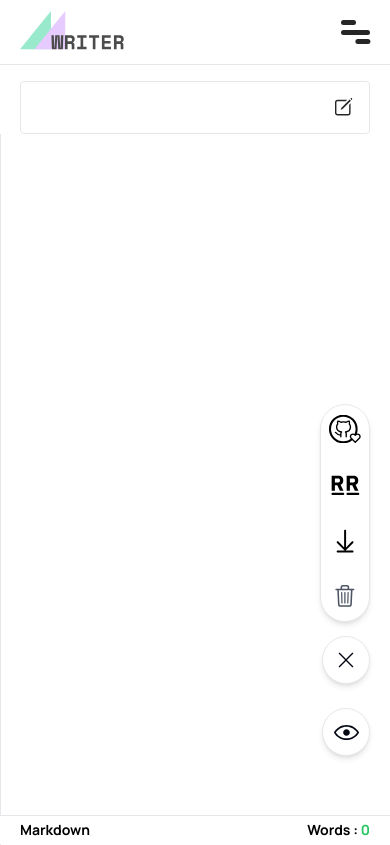
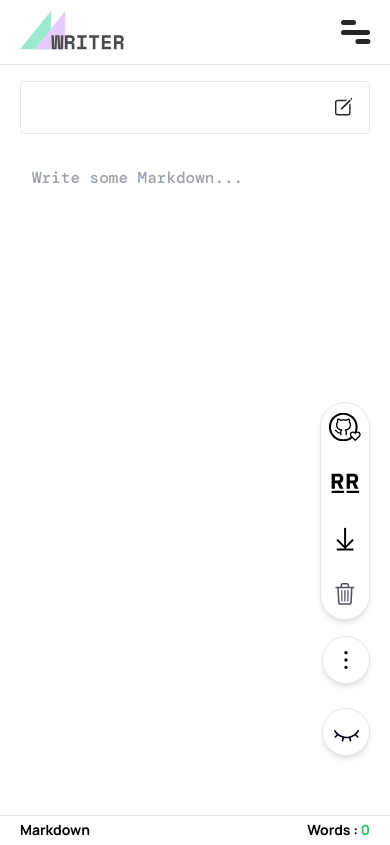
Before and after one commit to nabeelcodes/markedwriter, a React (Vite) app: page /1 in a window 390 px wide. Both pictures are taken after a click on the button 346 px from the left and 660 px from the top of the page. Built offline with nearby package versions, Linux system fonts and the light colour scheme.

Commit message:
Made `MobileSidebarMenu` a radix component.
- Added necessary `forwardRef()` to a few RFCs for supporting Radix Dropdown.
- Other minor changes and improvements.

```diff
--- a/src/components/Markdowns/MarkdownInput.tsx
+++ b/src/components/Markdowns/MarkdownInput.tsx
@@ -42,7 +42,7 @@
           /* Styles to apply when Markdown Display pane is hidden 👇 */
           /* paneVisible : initially TRUE on app load */
           "md:max-w-4xl md:dark:bg-neutral-800":
-            !paneVisible.markdownPaneVisible,
+            !paneVisible.markdownPaneVisibility,
         }
       )}
       id="editor"
--- a/src/components/Sidebar/ClearAllButton.tsx
+++ b/src/components/Sidebar/ClearAllButton.tsx
@@ -1,6 +1,6 @@
 import * as RadixDialog from "@radix-ui/react-dialog";
 import { useParams } from "react-router-dom";
-import { useMemo, useState } from "react";
+import { forwardRef, useMemo, useState } from "react";
 import { useAtom } from "jotai";
 import { appDataAtom } from "../../store/appState";
 import { getCurrentPost } from "../../lib/getCurrentPost";
@@ -12,7 +12,10 @@
   onMobile?: boolean;
 };
 
-export const ClearAllButton = ({ onMobile }: ClearAllButtonProps) => {
+type Ref = HTMLButtonElement;
+
+export const ClearAllButton = forwardRef<Ref, ClearAllButtonProps>(
+  ({ onMobile }, forwardedRef) => {
     const { id } = useParams();
     const [appData, setAppData] = useAtom(appDataAtom);
     const [radixDialogOpen, setRadixDialogOpen] = useState(false);
@@ -34,9 +37,12 @@
     };
 
     return (
-    <RadixDialog.Root open={radixDialogOpen} onOpenChange={setRadixDialogOpen}>
+      <RadixDialog.Root
+        open={radixDialogOpen}
+        onOpenChange={setRadixDialogOpen}>
         <RadixDialog.Trigger asChild>
           <button
+            ref={forwardedRef}
             className={cn(
               "group relative grid aspect-square h-12 place-content-center rounded border shadow-sm dark:border-red-600 dark:bg-red-600/10",
               "hover:xl:shadow-md dark:hover:xl:shadow-red-800",
@@ -116,4 +122,5 @@
         </RadixDialog.Portal>
       </RadixDialog.Root>
     );
-};
+  }
+);
--- a/src/components/Sidebar/DownloadButton.tsx
+++ b/src/components/Sidebar/DownloadButton.tsx
@@ -1,3 +1,4 @@
+import { forwardRef } from "react";
 import { useParams } from "react-router-dom";
 import { useAtom } from "jotai";
 import { appDataAtom } from "../../store/appState";
@@ -10,7 +11,10 @@
   onMobile?: boolean;
 };
 
-export const DownloadButton = ({ onMobile }: DownloadButtonProps) => {
+type Ref = HTMLButtonElement;
+
+export const DownloadButton = forwardRef<Ref, DownloadButtonProps>(
+  ({ onMobile }, forwardedRef) => {
     const { id: pageId } = useParams();
     const [appData] = useAtom(appDataAtom);
     const currentPost = getCurrentPost(appData, pageId);
@@ -36,6 +40,7 @@
 
     return (
       <SidebarButton
+        ref={forwardedRef}
         onMobile={onMobile}
         className="group relative"
         onClick={handleDownload}>
@@ -52,4 +57,5 @@
         <DownloadIcon />
       </SidebarButton>
     );
-};
+  }
+);
--- a/src/components/Sidebar/GFMButton.tsx
+++ b/src/components/Sidebar/GFMButton.tsx
@@ -3,16 +3,21 @@
 import { SidebarButton } from "./SidebarButton";
 import { GFMLogo } from "../../assets/GFMLogo";
 import { cn } from "../../lib/classNameHelper";
+import { forwardRef } from "react";
 
 type GFMButtonProps = {
   onMobile?: boolean;
 };
 
-export const GFMButton = ({ onMobile }: GFMButtonProps) => {
+type Ref = HTMLButtonElement;
+
+export const GFMButton = forwardRef<Ref, GFMButtonProps>(
+  ({ onMobile }, forwardedRef) => {
     const [gfmState, setGFM] = useAtom(GFMAtom);
 
     return (
       <SidebarButton
+        ref={forwardedRef}
         onMobile={onMobile}
         className="group relative"
         onClick={() => setGFM((prevState) => !prevState)}>
@@ -29,4 +34,5 @@
         <GFMLogo />
       </SidebarButton>
     );
-};
+  }
+);
--- a/src/components/Sidebar/MobileSidebar.tsx
+++ b/src/components/Sidebar/MobileSidebar.tsx
@@ -1,41 +1,11 @@
-import { useState } from "react";
-import { SidebarButton } from "./SidebarButton";
-import { GFMButton } from "./GFMButton";
-import { RRButton } from "./RRButton";
-import { DownloadButton } from "./DownloadButton";
-import { ClearAllButton } from "./ClearAllButton";
+import { MobileSidebarMenu } from "./MobileSidebarMenu";
 import { PaneVisibilityButton } from "./PaneVisibilityButton";
-import { CloseIconMobileSidebar } from "../../assets/CloseIconSVG";
-import { MenuIcon } from "../../assets/MenuIconSVG";
-import { cn } from "../../lib/classNameHelper";
 
 export const MobileSidebar = () => {
-  const [visible, setVisible] = useState(false);
-
   return (
-    <section className="fixed bottom-[5.5rem] right-[1.25rem] z-40 xl:hidden">
+    <section className="fixed bottom-[5.5rem] right-[1.25rem] z-20 xl:hidden">
       <div className="relative mb-6">
-        <div
-          className={cn(
-            "md:frosted-glass-bg",
-            "pointer-events-none absolute right-0 mb-4 flex flex-col gap-y-2 rounded-full border bg-white opacity-0 shadow-md dark:border-neutral-600 dark:bg-neutral-800",
-            "-translate-y-[9rem] transition",
-            {
-              "pointer-events-auto -translate-y-[14.5rem] opacity-100": visible,
-            }
-          )}>
-          <GFMButton onMobile />
-          <RRButton onMobile />
-          <DownloadButton onMobile />
-          <ClearAllButton onMobile />
-        </div>
-
-        {/* Menu Toggle Button 👇 */}
-        <SidebarButton
-          className="md:frosted-glass-bg bg-white dark:bg-neutral-800"
-          onClick={() => setVisible((prevState) => !prevState)}>
-          {visible ? <CloseIconMobileSidebar /> : <MenuIcon />}
-        </SidebarButton>
+        <MobileSidebarMenu />
       </div>
 
       <PaneVisibilityButton />
--- /dev/null
+++ b/src/components/Sidebar/MobileSidebarMenu.tsx
@@ -0,0 +1,58 @@
+import * as RadixDropdownMenu from "@radix-ui/react-dropdown-menu";
+import { useState } from "react";
+import { SidebarButton } from "./SidebarButton";
+import { CloseIconMobileSidebar } from "../../assets/CloseIconSVG";
+import { MenuIcon } from "../../assets/MenuIconSVG";
+import { GFMButton } from "./GFMButton";
+import { RRButton } from "./RRButton";
+import { DownloadButton } from "./DownloadButton";
+import { ClearAllButton } from "./ClearAllButton";
+import { cn } from "../../lib/classNameHelper";
+
+export const MobileSidebarMenu = () => {
+  const [visible, setVisible] = useState(false);
+
+  return (
+    <RadixDropdownMenu.Root>
+      <RadixDropdownMenu.Trigger asChild>
+        <SidebarButton
+          className="md:frosted-glass-bg bg-white dark:bg-neutral-800"
+          onClick={() => setVisible((prevState) => !prevState)}>
+          {visible ? <CloseIconMobileSidebar /> : <MenuIcon />}
+        </SidebarButton>
+      </RadixDropdownMenu.Trigger>
+
+      <RadixDropdownMenu.Portal>
+        <RadixDropdownMenu.Content align="end" asChild>
+          <div
+            className={cn(
+              "md:frosted-glass-bg",
+              "absolute bottom-16 right-0 z-20 flex flex-col gap-y-2 rounded-full border bg-white shadow-md dark:border-neutral-600 dark:bg-neutral-800"
+            )}>
+            <RadixDropdownMenu.Item
+              asChild
+              onSelect={(event) => event.preventDefault()}>
+              <GFMButton onMobile />
+            </RadixDropdownMenu.Item>
+
+            <RadixDropdownMenu.Item
+              asChild
+              onSelect={(event) => event.preventDefault()}>
+              <RRButton onMobile />
+            </RadixDropdownMenu.Item>
+
+            <RadixDropdownMenu.Item asChild>
+              <DownloadButton onMobile />
+            </RadixDropdownMenu.Item>
+
+            <RadixDropdownMenu.Item
+              asChild
+              onSelect={(event) => event.preventDefault()}>
+              <ClearAllButton onMobile />
+            </RadixDropdownMenu.Item>
+          </div>
+        </RadixDropdownMenu.Content>
+      </RadixDropdownMenu.Portal>
+    </RadixDropdownMenu.Root>
+  );
+};
--- a/src/components/Sidebar/PaneVisibilityButton.tsx
+++ b/src/components/Sidebar/PaneVisibilityButton.tsx
@@ -5,18 +5,18 @@
 import { cn } from "../../lib/classNameHelper";
 
 export const PaneVisibilityButton = () => {
-  const [paneVisible, setPaneVisible] = useAtom(visibilityAtom);
+  const [paneVisibility, setPaneVisible] = useAtom(visibilityAtom);
 
   const toggleHandler = () => {
     setPaneVisible((prevState) =>
       window.innerWidth < 1280
         ? {
-            editingPaneVisible: prevState.markdownPaneVisible ? true : false,
-            markdownPaneVisible: !prevState.markdownPaneVisible,
+            editingPaneVisibility: !prevState.editingPaneVisibility,
+            markdownPaneVisibility: !prevState.markdownPaneVisibility,
           }
         : {
-            editingPaneVisible: true,
-            markdownPaneVisible: !prevState.markdownPaneVisible,
+            editingPaneVisibility: true,
+            markdownPaneVisibility: !prevState.markdownPaneVisibility,
           }
     );
   };
@@ -32,11 +32,15 @@
           "dark:border-neutral-600 dark:bg-neutral-800 dark:text-green-500",
           "translate-x-14 translate-y-3 opacity-0 transition group-hover:translate-y-0 group-hover:opacity-100"
         )}>
-        {paneVisible.markdownPaneVisible ? "Hide" : "Show"} Markdown display
-        pane
+        {paneVisibility.markdownPaneVisibility ? "Hide" : "Show"} Markdown
+        display pane
       </span>
 
-      {paneVisible.markdownPaneVisible ? <EyeIconOpen /> : <EyeIconClosed />}
+      {paneVisibility.markdownPaneVisibility ? (
+        <EyeIconOpen />
+      ) : (
+        <EyeIconClosed />
+      )}
     </SidebarButton>
   );
 };
--- a/src/components/Sidebar/RRButton.tsx
+++ b/src/components/Sidebar/RRButton.tsx
@@ -1,3 +1,4 @@
+import { forwardRef } from "react";
 import { useAtom } from "jotai";
 import { RRAtom } from "../../store/appState";
 import { SidebarButton } from "./SidebarButton";
@@ -8,11 +9,15 @@
   onMobile?: boolean;
 };
 
-export const RRButton = ({ onMobile }: RRButtonProps) => {
+type Ref = HTMLButtonElement;
+
+export const RRButton = forwardRef<Ref, RRButtonProps>(
+  ({ onMobile }, forwardedRef) => {
     const [rrState, setRR] = useAtom(RRAtom);
 
     return (
       <SidebarButton
+        ref={forwardedRef}
         onMobile={onMobile}
         className="group relative"
         onClick={() => setRR((prevState) => !prevState)}>
@@ -29,4 +34,5 @@
         <RRLogo />
       </SidebarButton>
     );
-};
+  }
+);
--- a/src/components/Sidebar/SidebarButton.tsx
+++ b/src/components/Sidebar/SidebarButton.tsx
@@ -1,20 +1,20 @@
+import { forwardRef } from "react";
 import { cn } from "../../lib/classNameHelper";
 
-type sidebarButtonProps = React.ComponentPropsWithoutRef<"button"> & {
+type SidebarButtonProps = React.ComponentPropsWithRef<"button"> & {
   children: React.ReactNode;
   className?: string;
   onMobile?: boolean;
 };
 
-export const SidebarButton = ({
-  children,
-  className,
-  onMobile,
-  ...otherProps
-}: sidebarButtonProps) => {
+type Ref = HTMLButtonElement;
+
+export const SidebarButton = forwardRef<Ref, SidebarButtonProps>(
+  ({ children, className, onMobile, ...otherProps }, forwardedRef) => {
     return (
       <button
         {...otherProps}
+        ref={forwardedRef}
         className={cn(
           className,
           "grid aspect-square h-12 place-content-center rounded-full border shadow-md dark:border-neutral-600 xl:rounded xl:shadow-sm",
@@ -26,4 +26,5 @@
         {children}
       </button>
     );
-};
+  }
+);
--- a/src/pages/MarkdownEditor.tsx
+++ b/src/pages/MarkdownEditor.tsx
@@ -25,24 +25,24 @@
 );
 
 export const MarkdownEditor = () => {
-  const [paneVisible, setPaneVisible] = useAtom(visibilityAtom);
+  const [paneVisibility, setPaneVisibility] = useAtom(visibilityAtom);
   const { id } = useParams();
   useIdValidator(id);
 
   const resizeHandler = useCallback(() => {
     /* resizeHandler : sets state for editingPane and markdownPane based on viewport width */
     if (window.innerWidth < 1280) {
-      setPaneVisible((prevState) => ({
-        ...prevState,
-        editingPaneVisible: prevState.markdownPaneVisible ? false : true,
-      }));
+      setPaneVisibility({
+        editingPaneVisibility: true,
+        markdownPaneVisibility: false,
+      });
     } else {
-      setPaneVisible({
-        editingPaneVisible: true,
-        markdownPaneVisible: true,
+      setPaneVisibility({
+        editingPaneVisibility: true,
+        markdownPaneVisibility: true,
       });
     }
-  }, [setPaneVisible]);
+  }, [setPaneVisibility]);
 
   useEffect(() => {
     /* run resizeHandler, once on load */
@@ -79,11 +79,13 @@
           </Suspense>
 
           {/* Editing Pane 👇 */}
-          {paneVisible.editingPaneVisible && <MarkdownInput pageId={id} />}
+          {paneVisibility.editingPaneVisibility && (
+            <MarkdownInput pageId={id} />
+          )}
 
           {/* Markdown Pane 👇 */}
           <Suspense fallback={<Loader />}>
-            {paneVisible.markdownPaneVisible && (
+            {paneVisibility.markdownPaneVisibility && (
               <RenderedMarkdown pageId={id} />
             )}
           </Suspense>
--- a/src/store/appState.ts
+++ b/src/store/appState.ts
@@ -26,6 +26,6 @@
 
 /* State to enable or disable Markdown-display pane */
 export const visibilityAtom = atom({
-  editingPaneVisible: true,
-  markdownPaneVisible: true,
+  editingPaneVisibility: true,
+  markdownPaneVisibility: true,
 });
```
Lines whose indentation alone changed are shown as unchanged.
